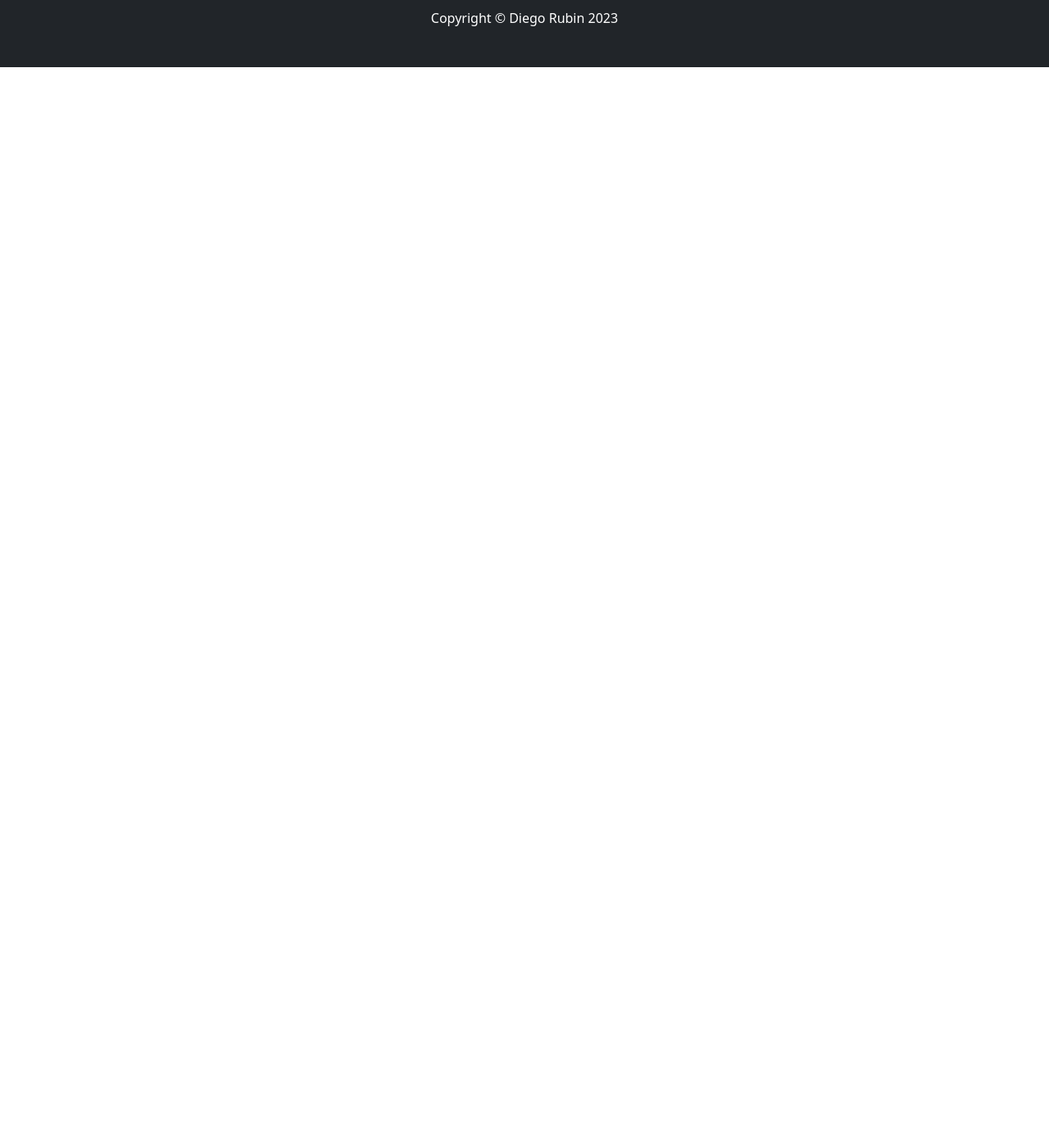
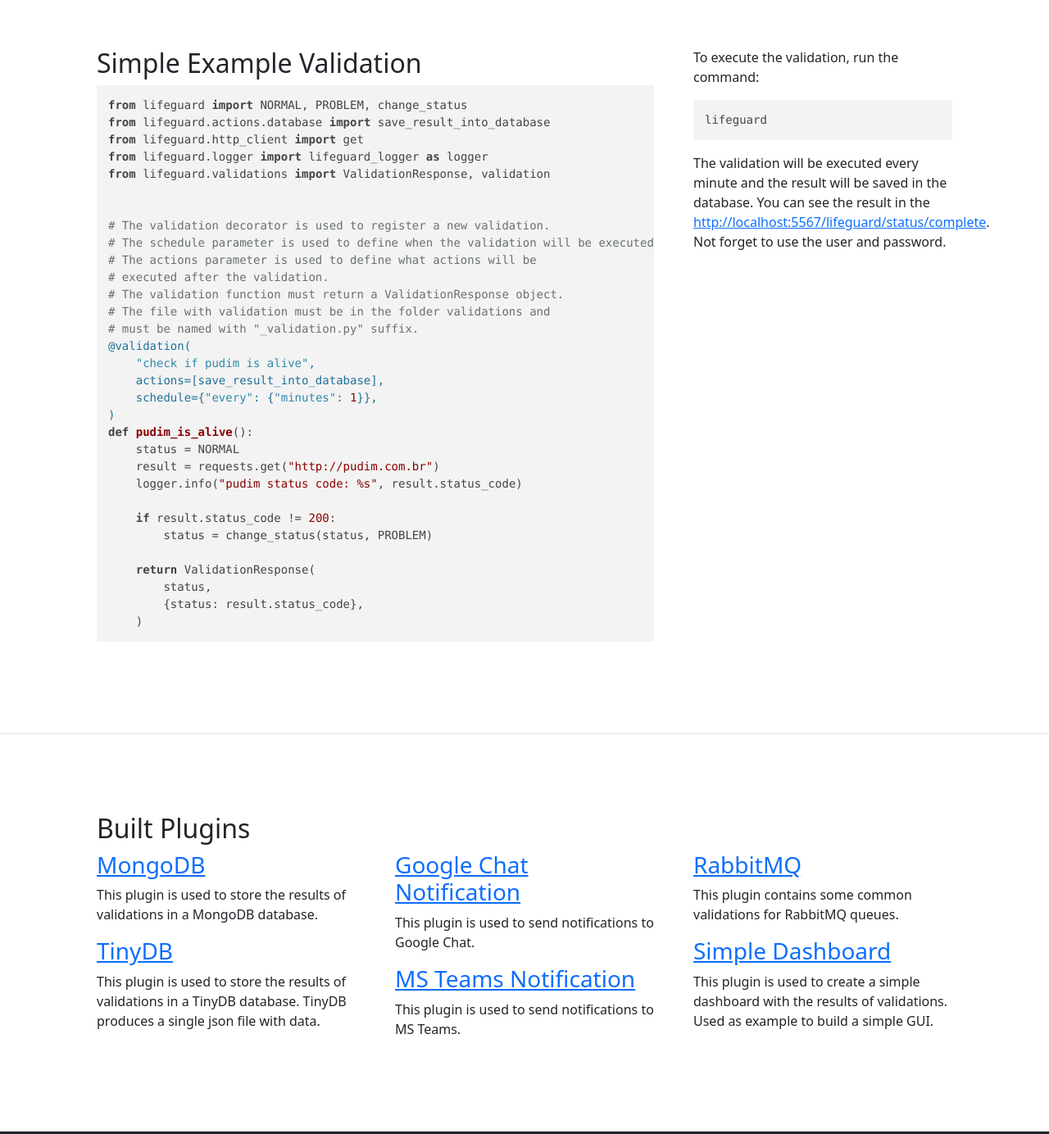
Before and after one commit to LifeguardSystem/lifeguard, a plain HTML site: page docs/index.html in a window 1280 px wide. Shown: the part 1900-3284 px from the top of the page at 82% size. Before the commit the page ends 1982 px from the top, so only its background shows below. Drawn offline with nearby package versions, Linux system fonts and the light colour scheme.

Commit message:
chore: updating landing page

```diff
--- a/docs/index.html
+++ b/docs/index.html
@@ -200,40 +200,139 @@ def setup(lifeguard_context):
         </div>
       </div>
     </section>
-    <!-- Testimonials section-->
-    <!--
-    <section class="py-5 border-bottom">
-      <div class="container px-5 my-5 px-5">
-        <div class="text-center mb-5">
-          <h2 class="fw-bolder">Customer testimonials</h2>
-          <p class="lead mb-0">Our customers love working with us</p>
-        </div>
-        <div class="row gx-5 justify-content-center">
-          <div class="col-lg-6">
-            <div class="card mb-4">
-              <div class="card-body p-4">
-                <div class="d-flex">
-                  <div class="flex-shrink-0">
-                    <i
-                      class="bi bi-chat-right-quote-fill text-primary fs-1"
-                    ></i>
-                  </div>
-                  <div class="ms-4">
-                    <p class="mb-1">
-                      Thank you for putting together such a great product. We
-                      loved working with you and the whole team, and we will be
-                      recommending you to others!
-                    </p>
-                    <div class="small text-muted">- Client Name, Location</div>
-                  </div>
-                </div>
-              </div>
-            </div>
+    <!-- first validation -->
+    <section class="py-5 border-bottom" id="validation">
+      <div class="container px-5 my-5">
+        <div class="row gx-5">
+          <div class="col-lg-8 mb-5 mb-lg-0">
+            <h2>Simple Example Validation</h2>
+            <pre><code class="language-python">from lifeguard import NORMAL, PROBLEM, change_status
+from lifeguard.actions.database import save_result_into_database
+from lifeguard.http_client import get
+from lifeguard.logger import lifeguard_logger as logger
+from lifeguard.validations import ValidationResponse, validation
+
+
+# The validation decorator is used to register a new validation.
+# The schedule parameter is used to define when the validation will be executed.
+# The actions parameter is used to define what actions will be
+# executed after the validation.
+# The validation function must return a ValidationResponse object.
+# The file with validation must be in the folder validations and
+# must be named with "_validation.py" suffix.
+@validation(
+    "check if pudim is alive",
+    actions=[save_result_into_database],
+    schedule={"every": {"minutes": 1}},
+)
+def pudim_is_alive():
+    status = NORMAL
+    result = requests.get("http://pudim.com.br")
+    logger.info("pudim status code: %s", result.status_code)
+
+    if result.status_code != 200:
+        status = change_status(status, PROBLEM)
+
+    return ValidationResponse(
+        status,
+        {status: result.status_code},
+    )
+</code></pre>
+          </div>
+          <div class="col-lg-4">
+            <p>To execute the validation, run the command:</p>
+            <pre><code class="language-bash">lifeguard</code></pre>
+            <p>
+              The validation will be executed every minute and the result will
+              be saved in the database. You can see the result in the
+              <a href="http://localhost:5567/lifeguard/status/complete"
+                >http://localhost:5567/lifeguard/status/complete</a
+              >. Not forget to use the user and password.
+            </p>
           </div>
         </div>
       </div>
     </section>
-    -->
+    <!-- plugins -->
+    <section class="py-5 border-bottom" id="plugins">
+      <div class="container px-5 my-5">
+        <div class="row gx-5">
+          <div class="col-lg-12">
+            <h2>Built Plugins</h2>
+          </div>
+        </div>
+        <div class="row gx-5">
+          <div class="col-lg-4 mb-5 mb-lg-0">
+            <h3>
+              <a
+                target="_blank"
+                href="https://github.com/LifeguardSystem/lifeguard-mongodb"
+                >MongoDB
+              </a>
+            </h3>
+            <p>
+              This plugin is used to store the results of validations in a
+              MongoDB database.
+            </p>
+
+            <h3>
+              <a
+                target="_blank"
+                href="https://github.com/LifeguardSystem/lifeguard-tinydb"
+                >TinyDB
+              </a>
+            </h3>
+            <p>
+              This plugin is used to store the results of validations in a
+              TinyDB database. TinyDB produces a single json file with data.
+            </p>
+          </div>
+          <div class="col-lg-4 mb-5 mb-lg-0">
+            <h3>
+              <a
+                target="_blank"
+                href="https://github.com/LifeguardSystem/lifeguard-notification-google-chat"
+                >Google Chat Notification
+              </a>
+            </h3>
+            <p>This plugin is used to send notifications to Google Chat.</p>
+
+            <h3>
+              <a
+                target="_blank"
+                href="https://github.com/LifeguardSystem/lifeguard-notification-msteams"
+                >MS Teams Notification
+              </a>
+            </h3>
+            <p>This plugin is used to send notifications to MS Teams.</p>
+          </div>
+          <div class="col-lg-4">
+            <h3>
+              <a
+                target="_blank"
+                href="https://github.com/LifeguardSystem/lifeguard-rabbitmq"
+                >RabbitMQ
+              </a>
+            </h3>
+            <p>
+              This plugin contains some common validations for RabbitMQ queues.
+            </p>
+
+            <h3>
+              <a
+                target="_blank"
+                href="https://github.com/LifeguardSystem/lifeguard-simple-dashboard"
+                >Simple Dashboard
+              </a>
+            </h3>
+            <p>
+              This plugin is used to create a simple dashboard with the results
+              of validations. Used as example to build a simple GUI.
+            </p>
+          </div>
+        </div>
+      </div>
+    </section>
     <!-- Footer-->
     <footer class="py-5 bg-dark">
       <div class="container px-5">
```
Also changed, not shown: 1 other file.
